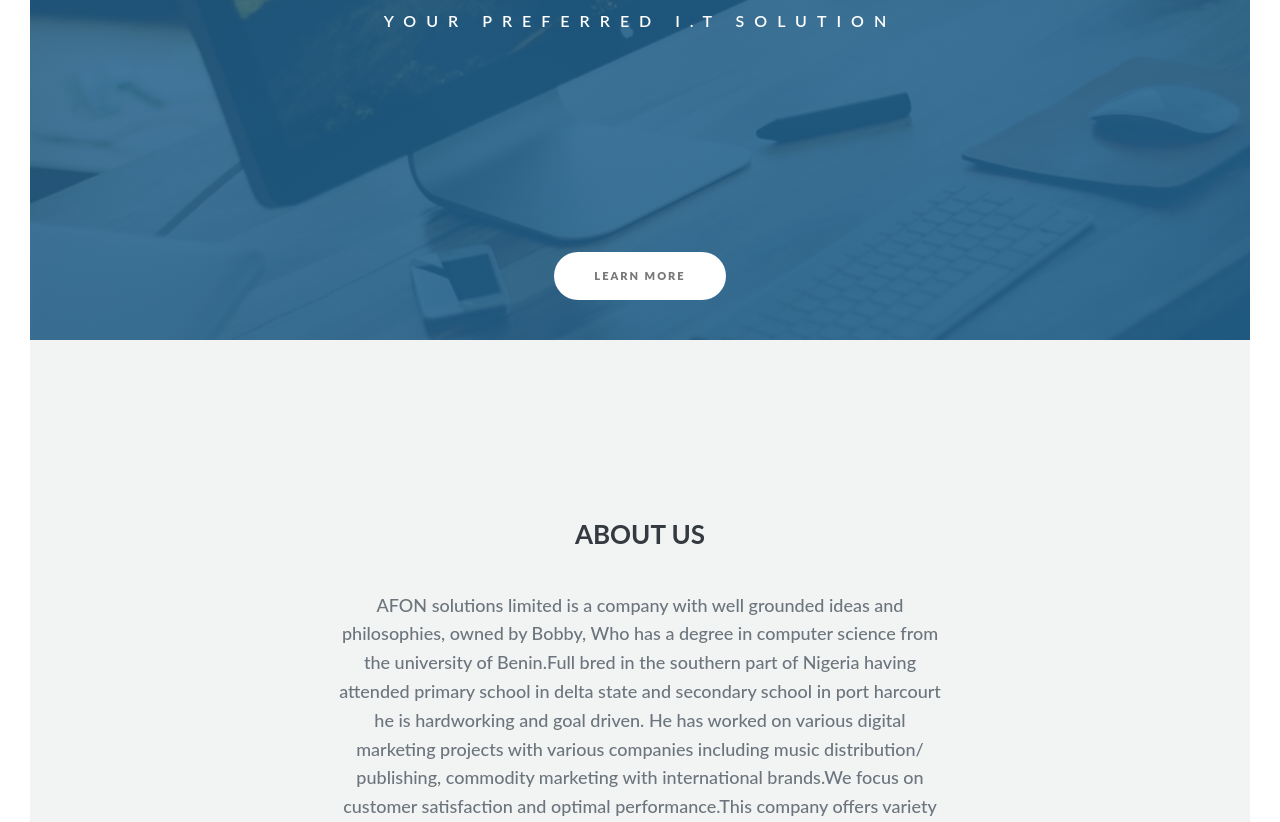
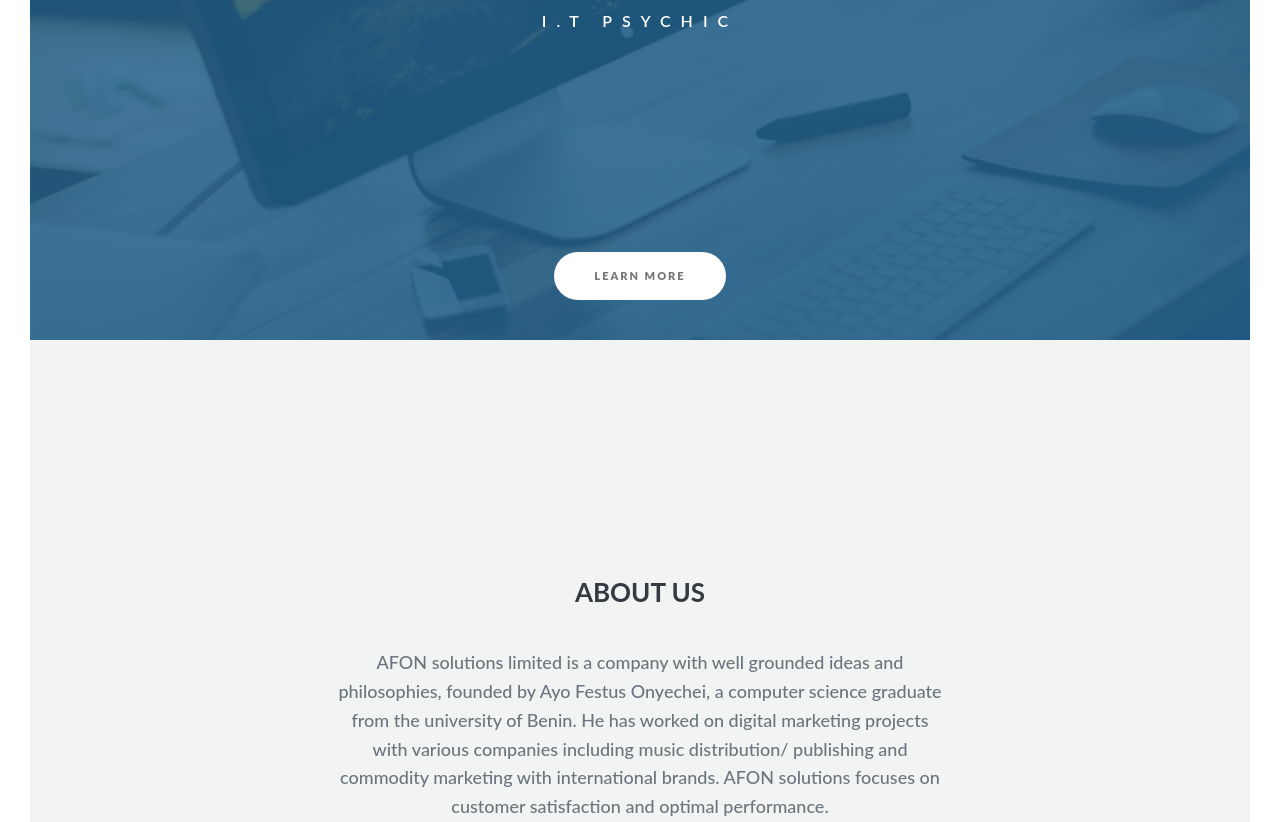
Before and after one commit to opeodedeyi/afonSolution, a plain HTML site: page index.html in a window 1280 px wide. Shown: the part 410-1232 px from the top of the page. Drawn offline with Linux system fonts and the light colour scheme.

Commit message:
Update index.html

```diff
--- a/index.html
+++ b/index.html
@@ -21,7 +21,7 @@
     </div>
     <div class="header-text-box">
       <span class="heading-primary--main">AFON SOLUTIONS</span>
-      <span class="heading-primary--sub">YOUR PREFERRED I.T SOLUTION</span>
+      <span class="heading-primary--sub">I.T PSYCHIC</span>
     </div>
 
     <a href="#section-about" class="btn btn--white btn--animated">
@@ -38,7 +38,7 @@
     <div class="section-about" id="section-about">
       <div class="section-about-container">
         <span class="section-about-main">ABOUT US</span>
-        <span class="section-about-sub">AFON solutions limited is a company  with well grounded ideas and philosophies, owned by Bobby, Who has a degree in computer science from the university of Benin.Full bred in the southern  part of Nigeria having attended primary school in delta state and secondary school in port harcourt he is hardworking and goal driven. He has worked on various digital marketing projects with various companies including music distribution/ publishing, commodity marketing with international brands.We focus on customer satisfaction and optimal performance.This company offers variety of  services such IT solutions, digital marketing/brand management and general merchant.</span>
+        <span class="section-about-sub">AFON solutions limited is a company  with well grounded ideas and philosophies, founded by Ayo Festus Onyechei, a computer science graduate from the university of Benin. He has worked on digital marketing projects with various companies including music distribution/ publishing and commodity marketing with international brands. AFON solutions focuses on customer satisfaction and optimal performance.</span>
       </div>
 
       <a href="#section-services" class="btn btn--blue btn--animated">
```
